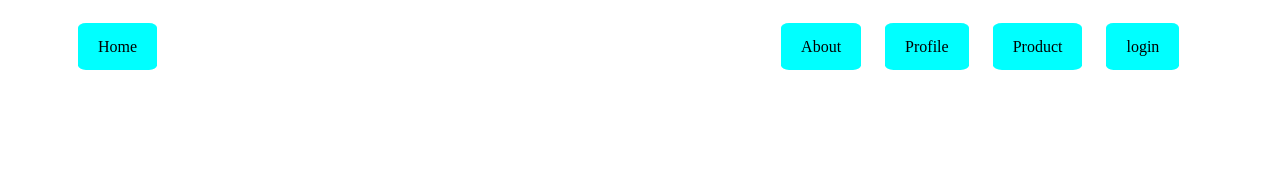
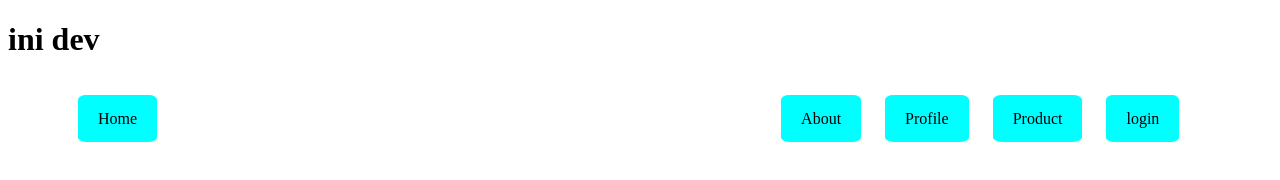
Before and after one commit to Tobils/css-style, a plain HTML site: page index.html in a window 1280 px wide. Drawn offline with Linux system fonts and the light colour scheme.

Commit message:
ini adalah branch dev

```diff
--- a/index.html
+++ b/index.html
@@ -7,7 +7,8 @@
     <link rel="stylesheet" href="style.css">
 </head>
 <body>
-    <nav class="navbar">
+<h1>ini dev</h1>
+ <nav class="navbar">
         <ul>
             <div class="nav-right">
                 <li class="nav-header">Home</li>
```
